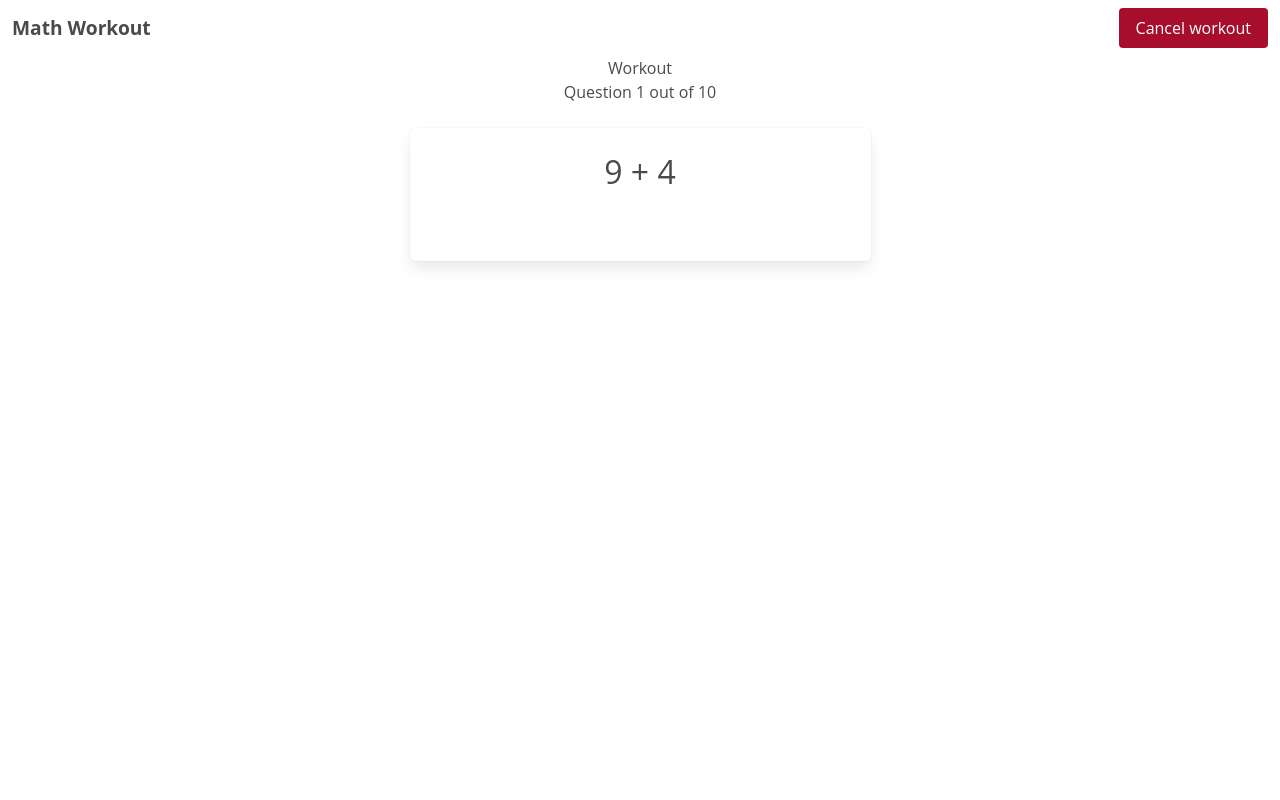
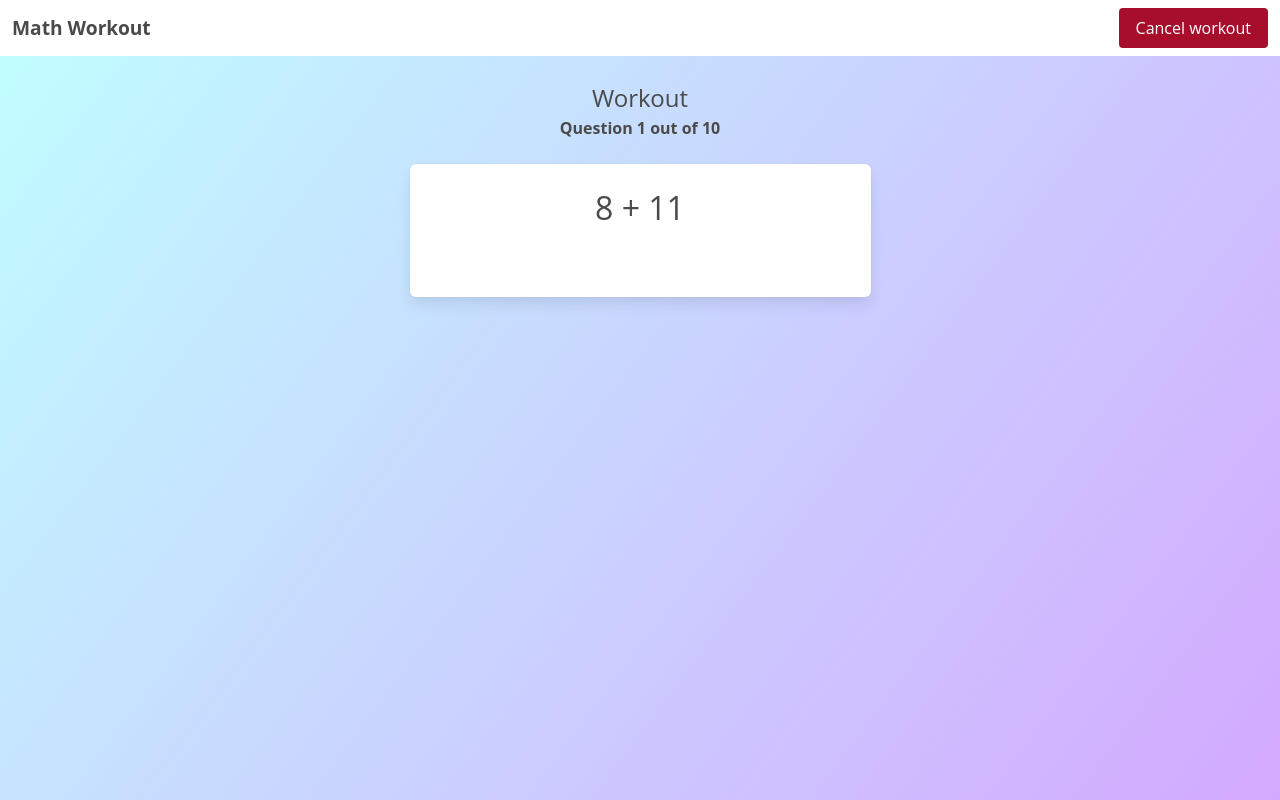
Before and after one commit to rafailg/math-workout, a Svelte app: page / in a window 1280 px wide. Both pictures are taken after a click on the button "Start new workout". Built offline with nearby package versions, Linux system fonts and the light colour scheme.

Commit message:
longer equations, add mathjs evaluation

```diff
--- a/package.json
+++ b/package.json
@@ -20,5 +20,9 @@
     "tslib": "^2.5.0",
     "typescript": "^5.0.2",
     "vite": "^4.3.9"
+  },
+  "dependencies": {
+    "@types/mathjs": "^9.4.2",
+    "mathjs": "^11.8.2"
   }
 }
--- a/src/App.svelte
+++ b/src/App.svelte
@@ -4,7 +4,6 @@ import Overview from "./lib/Overview.svelte";
 import {CurrentWorkout} from './stores/stores'
 import Workout from "./lib/Workout.svelte";
 import Results from "./lib/Results.svelte";
-
 </script>
 
 <main>
@@ -23,5 +22,7 @@ import Results from "./lib/Results.svelte";
 <style>
   main {
     height: 100%;
+    background: rgb(192,255,255);
+    background: linear-gradient(127deg, rgba(192,255,255,1) 0%, rgba(211,169,255,1) 100%);
   }
 </style>
--- a/src/classes/Question.ts
+++ b/src/classes/Question.ts
@@ -1,3 +1,4 @@
+import {evaluate} from "mathjs"
 
 export class Question{
     constructor (public Description:string, public Answer: number){}
@@ -6,10 +7,37 @@ export class Question{
 }
 
 export function CreateQuestion(difficulty: number): Question{
-    let part1 = Math.floor(Math.random() * (10 * difficulty))
-    let part2 = Math.floor(Math.random() * (10 * difficulty))
-    let description = `${part1} + ${part2}`
-    let answer = part1 + part2
+    let description = GetOperationString(difficulty)
+    let answer = GetOperationAnswer(description)
     let question = new Question(description, answer)
     return question
 }
+
+function GetOperationString(amountOfNumbers: number): string{
+    var characters: string[] = []
+
+    for(let i = 0; i < amountOfNumbers; i++){
+        characters.push(GetRandomNumber(amountOfNumbers).toString())
+        if(i != amountOfNumbers - 1){
+            characters.push(GetRandomOperator())
+        }
+    }
+    return characters.join(" ")
+}
+
+function GetOperationAnswer(operation: string): number{
+    return parseInt(evaluate(operation))
+}
+
+function GetRandomOperator(){
+    return ['+','-'][Math.floor(Math.random()*2)]
+}
+
+//Replace operator characters
+//function FormatEquationString(operation: string): string{
+//
+//}
+
+function GetRandomNumber(digits: number){
+    return Math.ceil(Math.random() * (10 * digits))
+}
--- a/src/classes/Workout.ts
+++ b/src/classes/Workout.ts
@@ -9,7 +9,7 @@ export class Workout{
 export function CreateWorkout(questionCount:number): Workout{
     let questions: Question[] = [];
     for (let index = 0; index < questionCount; index++) {
-        questions.push(CreateQuestion(1))
+        questions.push(CreateQuestion(2))
     }
     return new Workout(questions)
 }
--- a/src/lib/Question.svelte
+++ b/src/lib/Question.svelte
@@ -1,11 +1,11 @@
 <script lang="ts">
-    import { onMount, afterUpdate } from "svelte";
+    import { afterUpdate } from "svelte";
     import { Question } from "../classes/Question";
     export let moveToNextQuestion = () => {}
 
     export let currentQuestion: Question = null;
     let userAnswer:string;
-    let startTime: Date = new Date();
+    let startTimestamp: number = new Date().getTime();
     const delay = 1000
     let inputElement: HTMLInputElement;
     let disableInput = false
@@ -25,11 +25,12 @@
             //Move to next question or end workout after a period of time.
             setTimeout(()=>{
                 currentQuestion.Solved = true;
-                currentQuestion.CompletedIn = new Date().getSeconds() - startTime.getSeconds()
+                currentQuestion.CompletedIn = Math.round((new Date().getTime() - startTimestamp) / 10) / 100
                 userAnswer = ""
                 disableInput = false;
                 solved = false;
                 moveToNextQuestion()
+                startTimestamp = new Date().getTime()
             },delay)
         }
     }
--- a/src/lib/Workout.svelte
+++ b/src/lib/Workout.svelte
@@ -30,9 +30,9 @@
 <div>
     <div class="is-flex is-justify-content-center">
         <div>
-            <div class="has-text-centered mb-5">
-                <h3>Workout</h3>
-                <h4>Question {questionIndex + 1} out of {workout.Questions.length}</h4>
+            <div class="has-text-centered m-5">
+                <h3 class="is-size-4">Workout</h3>
+                <h4 class="has-text-weight-bold">Question {questionIndex + 1} out of {workout.Questions.length}</h4>
             </div>
 
             <QuestionComponent bind:currentQuestion={currentQuestion} moveToNextQuestion={moveToNextQuestion} ></QuestionComponent>
```
Also changed, not shown: 1 other file (tests, documents, lock files or other folders).
